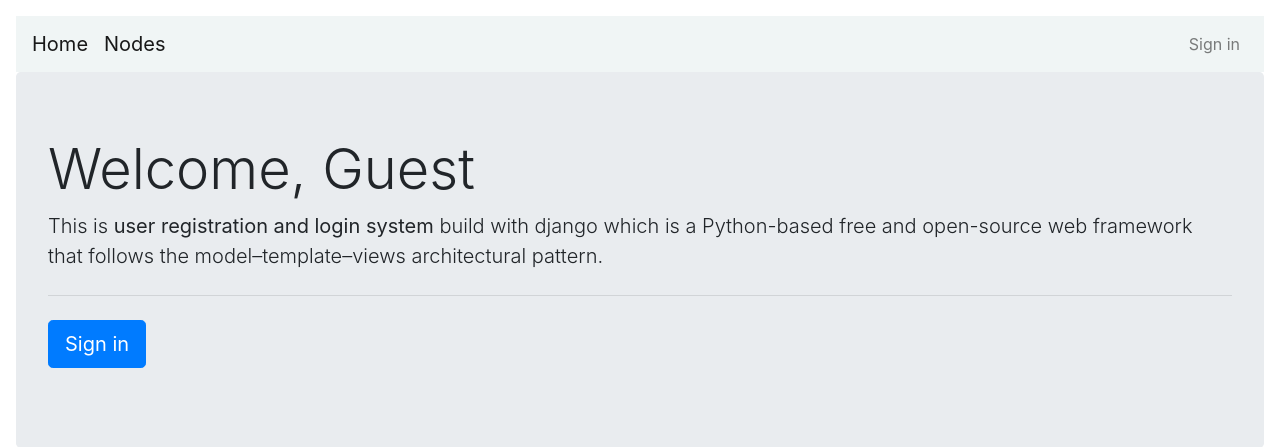
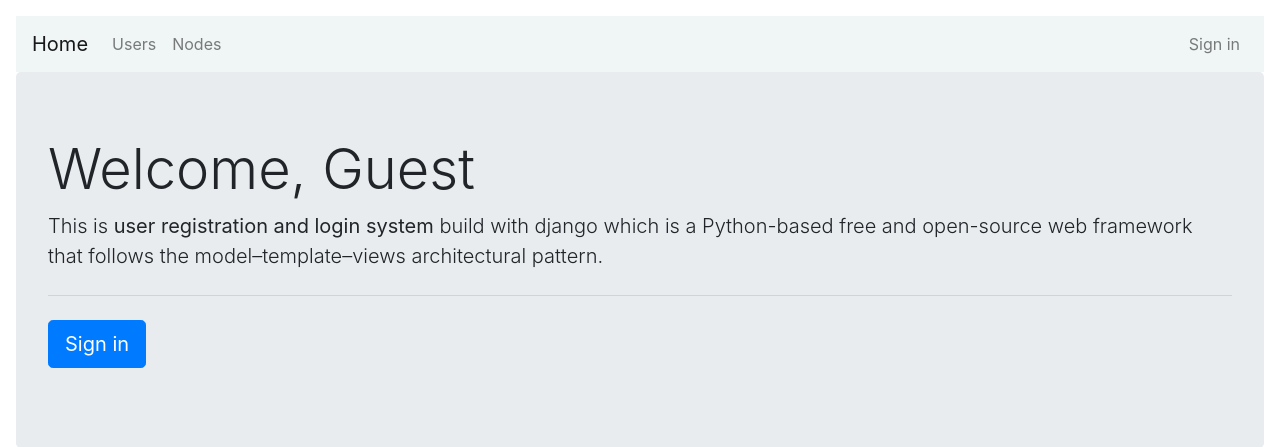
Before and after one commit to Shethyash/sdl, a Django app: page / in a window 1280 px wide. Shown: the top 447 px of the page. Run offline with Django 3.2, Linux system fonts and the light colour scheme; some libraries are stand-ins or nearby versions.

Commit message:
base file changed

```diff
--- a/nodes/views.py
+++ b/nodes/views.py
@@ -14,7 +14,6 @@ from .forms import RegisterForm
 # Create your views here.
 
 
-# @login_required
 @csrf_exempt
 def store_feeds(request):
     if request.method == "POST":
--- a/requirements.txt
+++ b/requirements.txt
@@ -1,14 +1,18 @@
 asgiref==3.5.2
+autopep8==1.6.0
+backports.zoneinfo==0.2.1
 certifi==2022.5.18.1
 cffi==1.15.0
 charset-normalizer==2.0.12
 cryptography==37.0.2
 defusedxml==0.7.1
 Django==3.2.6
+django-chartjs==2.3.0
 djongo==1.3.6
 idna==3.3
 oauthlib==3.2.0
 Pillow==8.3.1
+pycodestyle==2.8.0
 pycparser==2.21
 PyJWT==2.4.0
 pymongo==3.12.3
@@ -21,4 +25,5 @@ six==1.16.0
 social-auth-app-django==5.0.0
 social-auth-core==4.2.0
 sqlparse==0.2.4
+toml==0.10.2
 urllib3==1.26.9
--- a/templates/base.html
+++ b/templates/base.html
@@ -41,7 +41,6 @@
           style="background-color: #f0f5f5"
       >
         <a href="/" class="navbar-brand">Home</a>
-        <a href="/nodes" class="navbar-brand">Nodes</a>
         <button
             type="button"
             class="navbar-toggler"
@@ -51,18 +50,16 @@
           <span class="navbar-toggler-icon"></span>
         </button>
         <div class="collapse navbar-collapse" id="navbarCollapse">
+          <div class="navbar-nav ml-0" style="color:rgb(0,0,0,0.5)">
+            <a href="/get_all_users" class="nav-item nav-link">Users</a>
+            <a href="/nodes" class="nav-item nav-link">Nodes</a>
+          </div>
           <div class="navbar-nav ml-auto">
             {% if user.is_authenticated %}
-            <a href="{% url 'users-profile' %}" class="nav-item nav-link"
-            >Profile</a
-            >
-            <a href="{% url 'logout' %}" class="nav-item nav-link"
-            >Logout</a
-            >
+            <a href="{% url 'users-profile' %}" class="nav-item nav-link">Profile</a>
+            <a href="{% url 'logout' %}" class="nav-item nav-link">Logout</a>
             {% else %}
-            <a href="{% url 'login' %}" class="nav-item nav-link"
-            >Sign in</a
-            >
+            <a href="{% url 'login' %}" class="nav-item nav-link">Sign in</a>
             {% endif %}
           </div>
         </div>
--- /dev/null
+++ b/templates/users/all_users.html
@@ -0,0 +1,5 @@
+{% extends "base.html" %}
+{% block title %} All User {% endblock title %}
+{% block content %}
+
+{% endblock content %}
--- a/users/urls.py
+++ b/users/urls.py
@@ -1,38 +1,39 @@
-from django.urls import path
 from django.conf import settings
 from django.conf.urls.static import static
 from django.contrib.auth import views as auth_views
+from django.urls import path
+
+from users import views
+from .forms import LoginForm
 from .views import home, profile, RegisterView, CustomLoginView, ResetPasswordView, ChangePasswordView
-from .forms import LoginForm
-from users import views
 
 urlpatterns = [
-    path('', home, name='users-home'),
-    path('register/', RegisterView.as_view(), name='users-register'),
-    path('login/',
-         CustomLoginView.as_view(
-             redirect_authenticated_user=True,
-             template_name='users/login.html',
-             authentication_form=LoginForm),
-         name='login'
-         ),
+                  path('', home, name='users-home'),
+                  path('register/', RegisterView.as_view(), name='users-register'),
+                  path('login/',
+                       CustomLoginView.as_view(
+                           redirect_authenticated_user=True,
+                           template_name='users/login.html',
+                           authentication_form=LoginForm),
+                       name='login'
+                       ),
 
-    path('logout/', auth_views.LogoutView.as_view(template_name='users/logout.html'), name='logout'),
+                  path('logout/', auth_views.LogoutView.as_view(template_name='users/logout.html'), name='logout'),
 
-    path('password-reset/', ResetPasswordView.as_view(), name='password_reset'),
+                  path('password-reset/', ResetPasswordView.as_view(), name='password_reset'),
 
-    path('password-reset-confirm/<uidb64>/<token>/',
-         auth_views.PasswordResetConfirmView.as_view(
-             template_name='users/password_reset_confirm.html'),
-         name='password_reset_confirm'),
+                  path('password-reset-confirm/<uidb64>/<token>/',
+                       auth_views.PasswordResetConfirmView.as_view(
+                           template_name='users/password_reset_confirm.html'),
+                       name='password_reset_confirm'),
 
-    path('password-reset-complete/',
-         auth_views.PasswordResetCompleteView.as_view(
-             template_name='users/password_reset_complete.html'),
-         name='password_reset_complete'),
+                  path('password-reset-complete/',
+                       auth_views.PasswordResetCompleteView.as_view(
+                           template_name='users/password_reset_complete.html'),
+                       name='password_reset_complete'),
 
-    path('password-change/', ChangePasswordView.as_view(), name='password_change'),
-    path('profile/', profile, name='users-profile'),
-    path('activate/<uidb64>/<token>', views.activate, name='activate'),
-
-] + static(settings.MEDIA_URL, document_root=settings.MEDIA_ROOT)
+                  path('password-change/', ChangePasswordView.as_view(), name='password_change'),
+                  path('profile/', profile, name='users-profile'),
+                  path('activate/<uidb64>/<token>', views.activate, name='activate'),
+                  path('get_all_users/', views.get_all_users, name='get_all_users'),
+              ] + static(settings.MEDIA_URL, document_root=settings.MEDIA_ROOT)
--- a/users/views.py
+++ b/users/views.py
@@ -140,3 +140,8 @@ def activate(request, uidb64, token):
     else:
         messages.error(request, 'The link is invalid')
         return redirect(to='login')
+
+
+def get_all_users(request):
+    users = User.objects.all()
+    return render(request, 'users/all_users.html', {'users': users})
```
